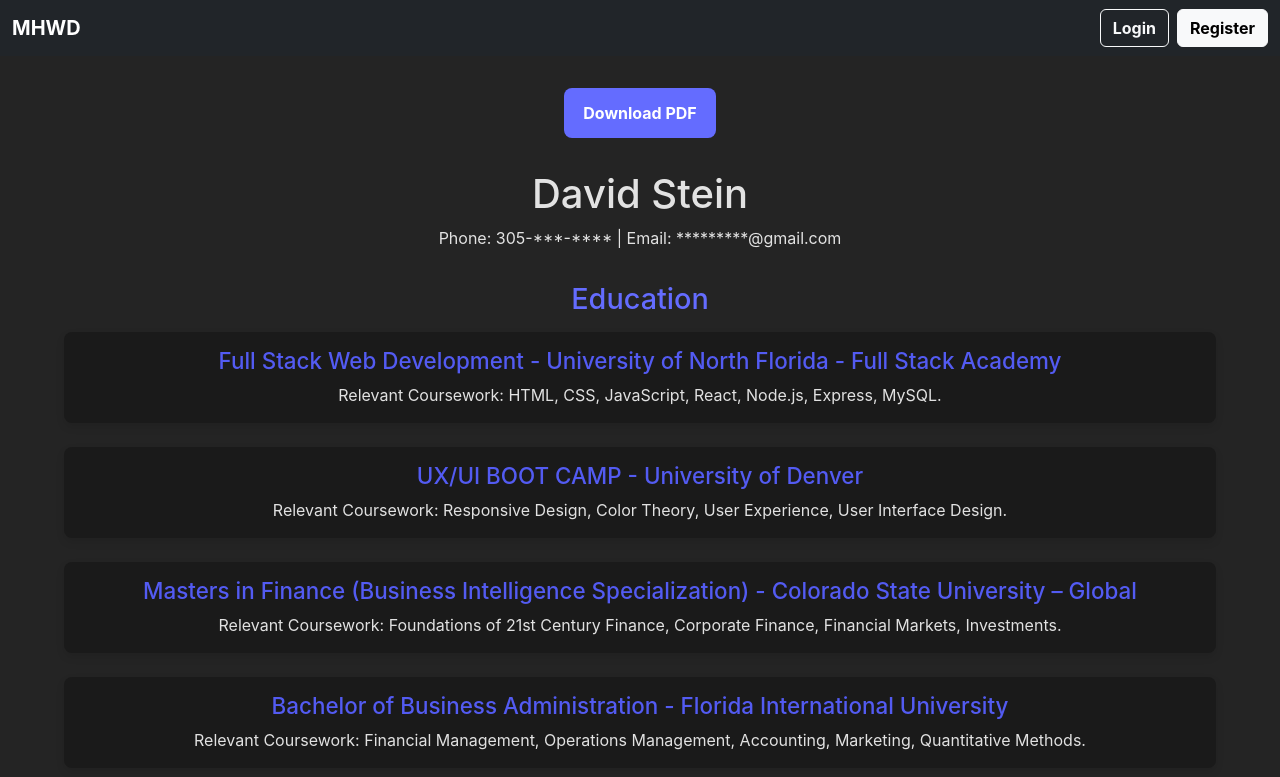
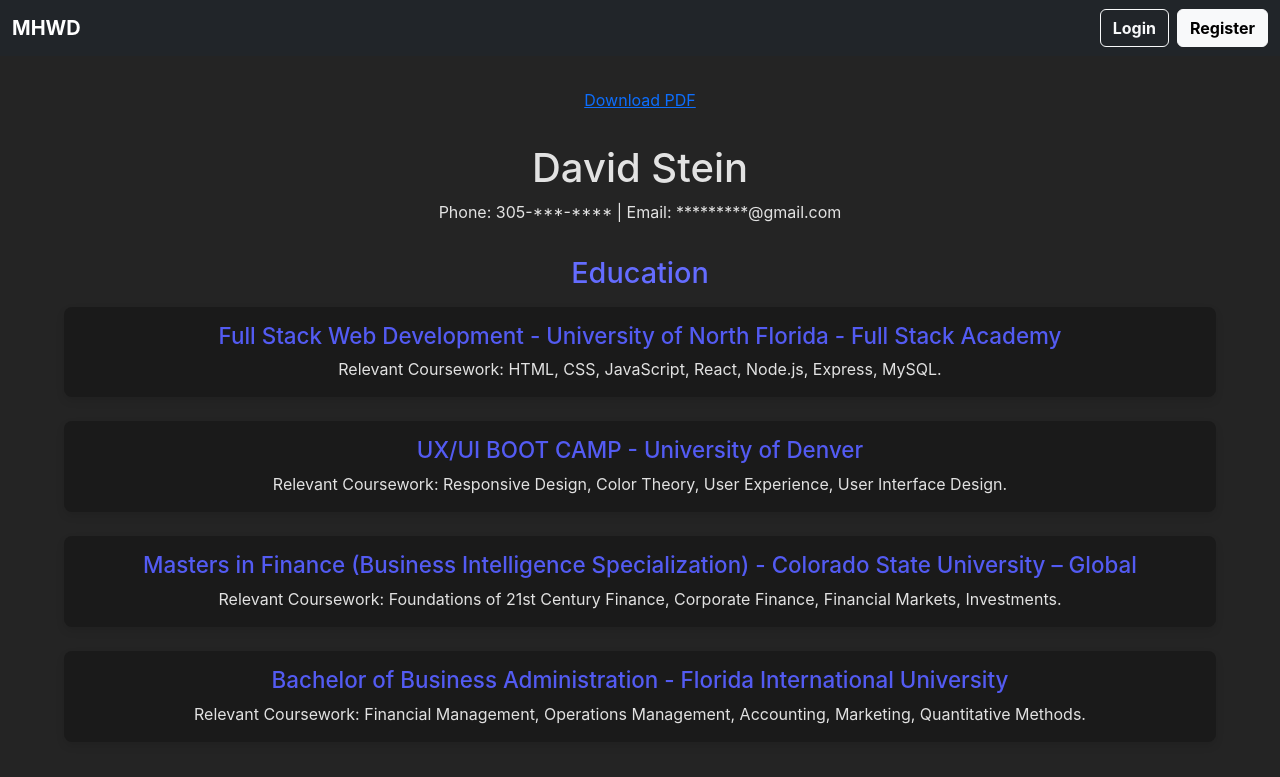
Before and after one commit to dstein131/murryhillfedesign, a React (Vite) app in the folder my-react-app/: page /resume in a window 1280 px wide. Shown: the top 777 px of the page. Built offline with nearby package versions, Linux system fonts and the light colour scheme.

Commit message:
pdf resume

```diff
--- a/my-react-app/src/pages/Resume.jsx
+++ b/my-react-app/src/pages/Resume.jsx
@@ -1,6 +1,4 @@
 import React, { useRef } from 'react';
-import { jsPDF } from 'jspdf';
-import html2canvas from 'html2canvas';
 
 const Resume = () => {
   const resumeRef = useRef();
@@ -106,26 +104,16 @@
     return `${localPart.replace(/./g, '*')}@${domain}`;
   };
 
-  const generatePDF = () => {
-    const input = resumeRef.current;
-    html2canvas(input, { scale: 2 }).then((canvas) => {
-      const imgData = canvas.toDataURL('image/png');
-      const pdf = new jsPDF('p', 'mm', 'a4');
-      const imgProps = pdf.getImageProperties(imgData);
-      const pdfWidth = pdf.internal.pageSize.getWidth();
-      const pdfHeight = (imgProps.height * pdfWidth) / imgProps.width;
-
-      pdf.addImage(imgData, 'PNG', 0, 0, pdfWidth, pdfHeight);
-      pdf.save('David_Stein_Resume.pdf');
-    });
-  };
-
   return (
     <div>
       <center>
-        <button onClick={generatePDF} className="btn-download-pdf">
+        <a
+          href="../resume/David_Stein_resume.pdf"
+          download="David_Stein_Resume.pdf"
+          className="btn-download-pdf"
+        >
           Download PDF
-        </button>
+        </a>
       </center>
       <div className="resume-page" ref={resumeRef}>
         <header className="resume-page__header">
@@ -149,7 +137,6 @@
                 </div>
               ))}
             </section>
-
             <section className="resume-section">
               <h2 className="resume-section__title">Work Experience</h2>
               {resumeData.workExperience.map((job, index) => (
@@ -164,7 +151,6 @@
                 </div>
               ))}
             </section>
-
             <section className="resume-section">
               <h2 className="resume-section__title">Military Service</h2>
               <h3>{resumeData.militaryService.branch} ({resumeData.militaryService.serviceYears})</h3>
@@ -179,7 +165,6 @@
                 </div>
               ))}
             </section>
-
             <section className="resume-section">
               <h2 className="resume-section__title">Skills</h2>
               <ul className="resume-skills">
```
Also changed, not shown: 1 other file (tests, documents, lock files or other folders).
